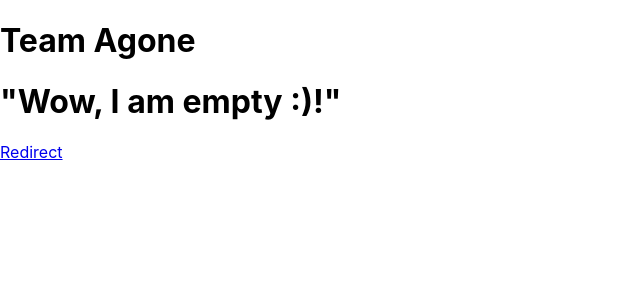
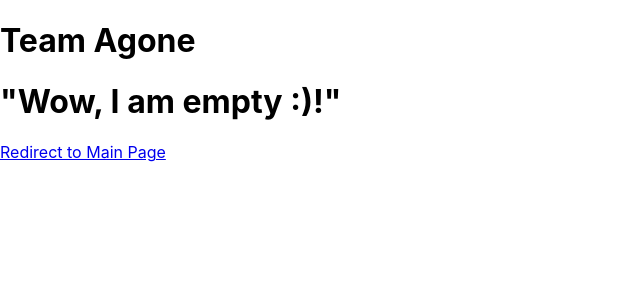
Before and after one commit to kaila1/Agone, a React (Create React App) app: page / in a window 1280 px wide. Shown: the top 300 px of the page, without its empty margins (0-640 px from the left). Built offline with nearby package versions, Linux system fonts and the light colour scheme.

Commit message:
Update App.js

```diff
--- a/src/App.js
+++ b/src/App.js
@@ -7,7 +7,7 @@ function App() {
       <h1>Team Agone</h1>
       <div class="center">
 	  <h1>"Wow, I am empty :)!"</h1>
-	  <a href="https://testbranch.d5mz5bs8uvjp6.amplifyapp.com/"> Redirect </a>
+	  <a href="https://master.d5mz5bs8uvjp6.amplifyapp.com/"> Redirect to Main Page</a>
       </div>
     </div>
   );
```
